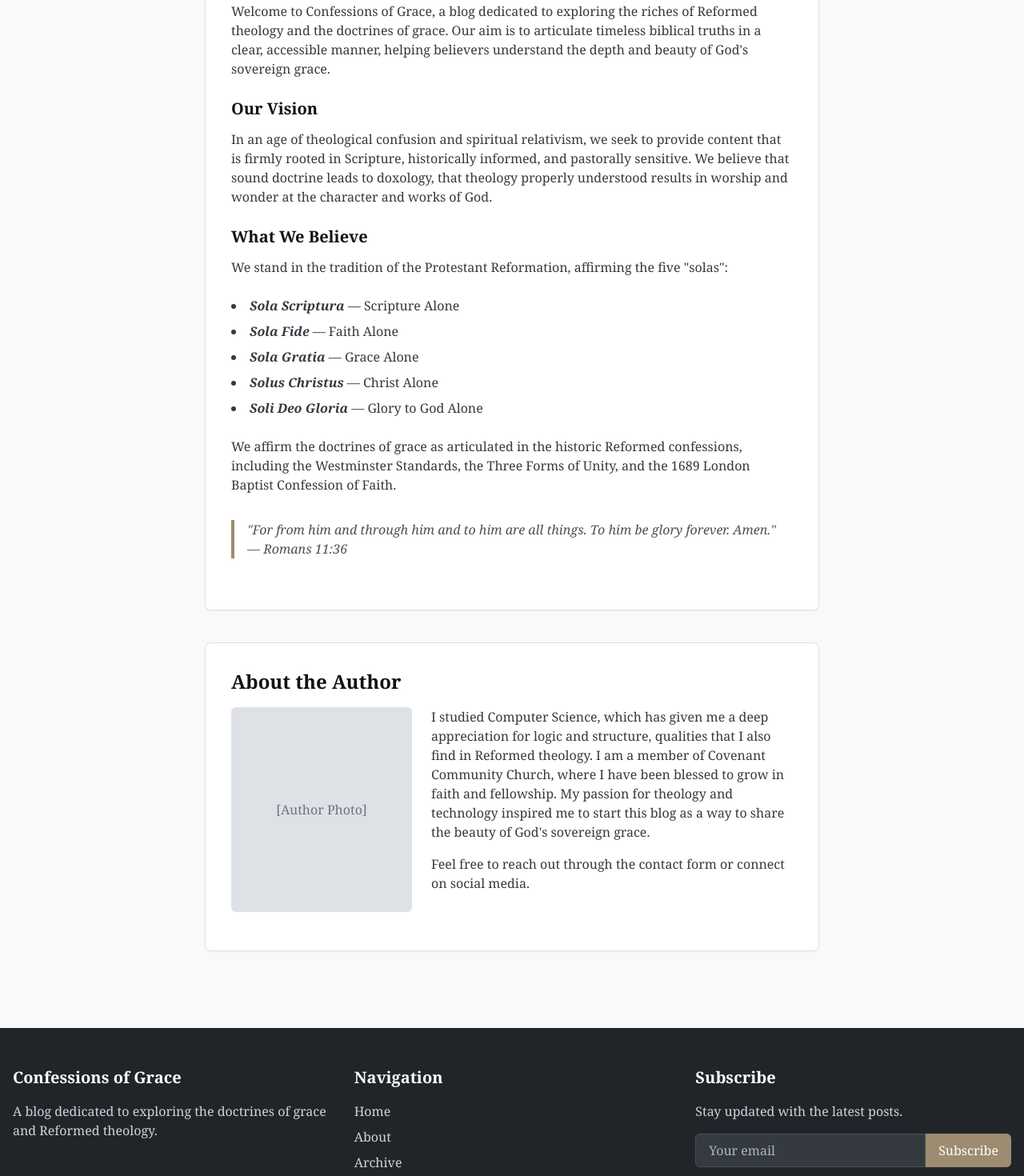
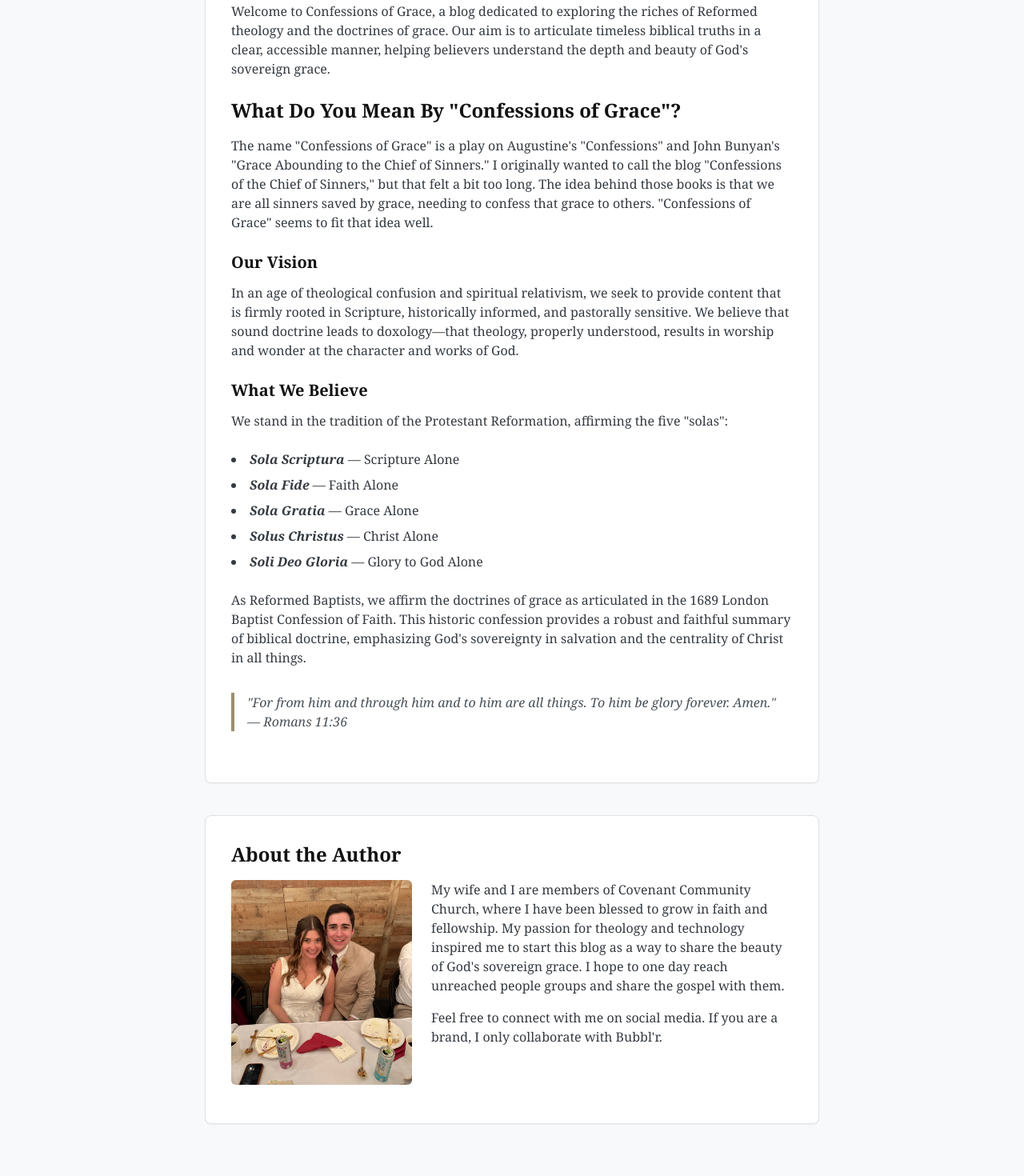
Before and after one commit to auggie2lbcf/confessions-of-grace, a Next.js app: page /about in a window 1280 px wide. Shown: the part 280-1750 px from the top of the page at 80% size. Built offline with nearby package versions, Linux system fonts and the light colour scheme.

Commit message:
updated about

```diff
--- a/src/pages/about.tsx
+++ b/src/pages/about.tsx
@@ -1,5 +1,6 @@
 import React from 'react';
 import Layout from '@/components/Layout';
+import Image from 'next/image';
 
 const About: React.FC = () => {
   return (
@@ -15,11 +16,19 @@ const About: React.FC = () => {
             accessible manner, helping believers understand the depth and beauty of God's sovereign grace.
           </p>
 
+          <h2 className="text-2xl font-bold mb-4">What Do You Mean By "Confessions of Grace"?</h2>
+          <p className="text-primary-700 mb-6">
+            The name "Confessions of Grace" is a play on Augustine's "Confessions" and John Bunyan's "Grace Abounding to the Chief of Sinners."
+            I originally wanted to call the blog "Confessions of the Chief of Sinners," but that felt a bit too long.
+            The idea behind those books is that we are all sinners saved by grace, needing to confess that grace to others.
+            "Confessions of Grace" seems to fit that idea well.
+          </p>
+
           <h3 className="text-xl font-bold mb-3">Our Vision</h3>
           <p className="text-primary-700 mb-6">
             In an age of theological confusion and spiritual relativism, we seek to provide content
             that is firmly rooted in Scripture, historically informed, and pastorally sensitive.
-            We believe that sound doctrine leads to doxology, that theology properly understood
+            We believe that sound doctrine leads to doxology—that theology, properly understood,
             results in worship and wonder at the character and works of God.
           </p>
 
@@ -35,9 +44,10 @@ const About: React.FC = () => {
             <li><span className="font-semibold italic">Soli Deo Gloria</span> — Glory to God Alone</li>
           </ul>
           <p className="text-primary-700 mb-6">
-            We affirm the doctrines of grace as articulated in the historic Reformed confessions,
-            including the Westminster Standards, the Three Forms of Unity, and the 1689 London
-            Baptist Confession of Faith.
+            As Reformed Baptists, we affirm the doctrines of grace as articulated in the 1689 London
+            Baptist Confession of Faith. This historic confession provides a robust and faithful summary
+            of biblical doctrine, emphasizing God's sovereignty in salvation and the centrality of Christ
+            in all things.
           </p>
 
           <blockquote className="border-l-4 border-accent pl-4 italic my-8 text-primary-600">
@@ -50,19 +60,24 @@ const About: React.FC = () => {
           <h2 className="text-2xl font-bold mb-4">About the Author</h2>
           <div className="md:flex items-start gap-6">
             <div className="md:w-1/3 mb-4 md:mb-0">
-              <div className="bg-primary-200 h-64 w-full rounded-md mb-4 flex items-center justify-center text-primary-500">
-                [Author Photo]
+              <div className="bg-primary-200 h-64 w-full rounded-md mb-4 relative h-48 w-full overflow-hidden rounded-md">
+                <Image
+                  src="/images/me.jpeg"
+                  alt="Me"
+                  fill
+                  className="object-cover"
+                />
               </div>
             </div>
             <div className="md:w-2/3">
-                <p className="text-primary-700 mb-4">
-                I studied Computer Science, which has given me a deep appreciation for logic and structure,
-                qualities that I also find in Reformed theology. I am a member of Covenant Community Church,
+              <p className="text-primary-700 mb-4">
+                My wife and I are members of Covenant Community Church,
                 where I have been blessed to grow in faith and fellowship. My passion for theology and
                 technology inspired me to start this blog as a way to share the beauty of God's sovereign grace.
-                </p>
+                I hope to one day reach unreached people groups and share the gospel with them.
+              </p>
               <p className="text-primary-700">
-                Feel free to reach out through the contact form or connect on social media.
+                Feel free to connect with me on social media. If you are a brand, I only collaborate with Bubbl'r.
               </p>
             </div>
           </div>
```
Also changed, not shown: public/images/me.jpeg (added).
